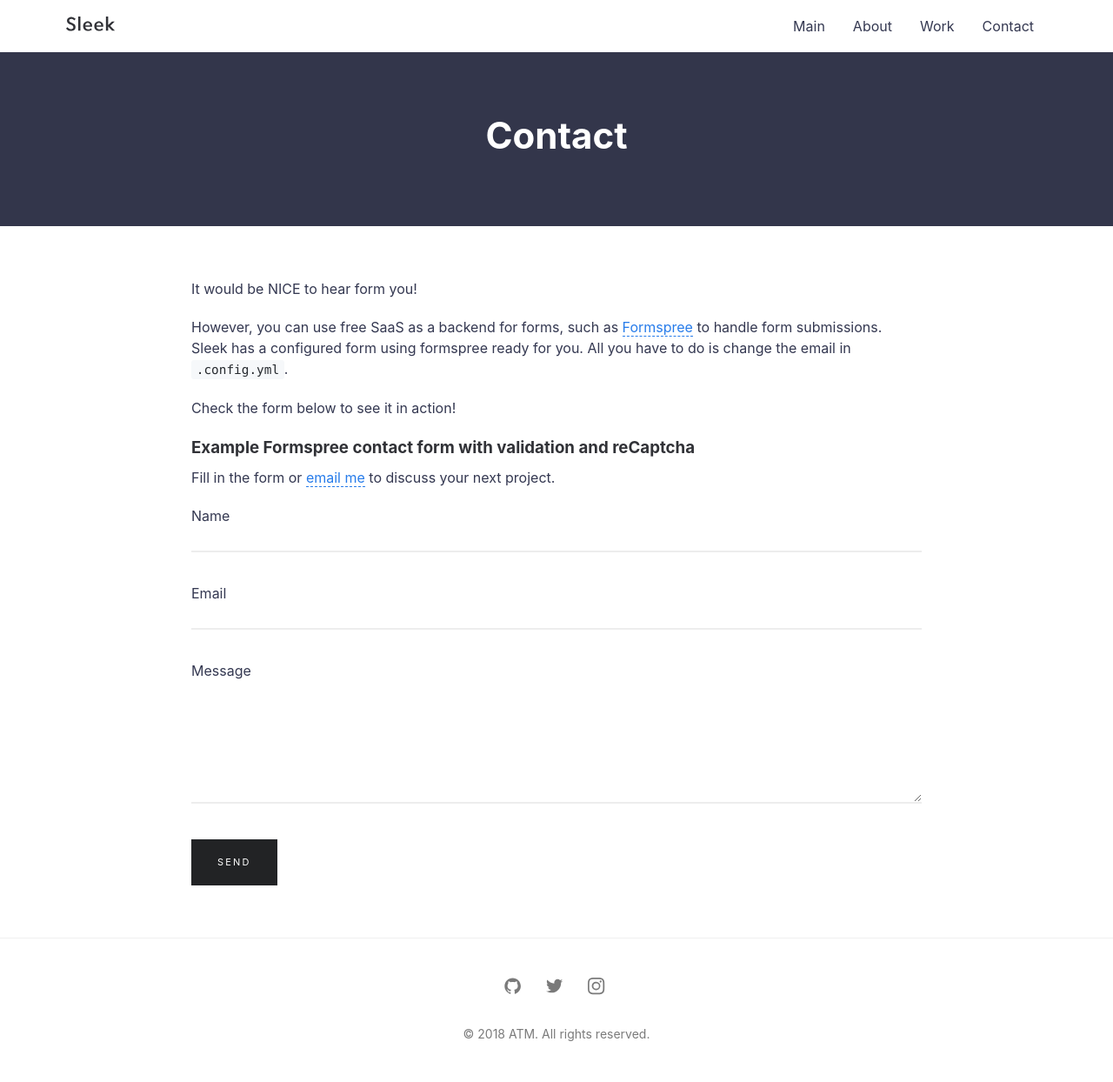
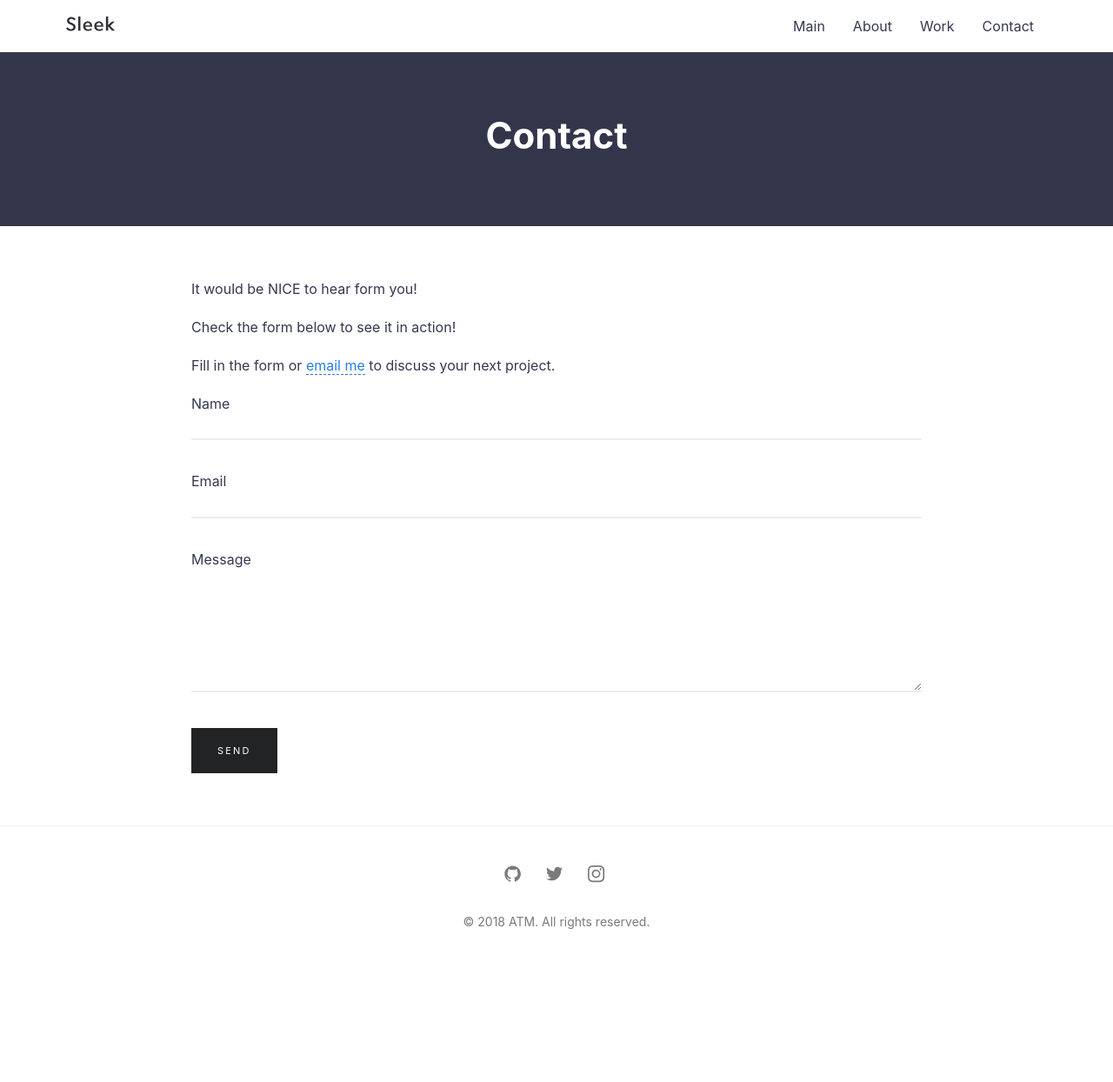
Before and after one commit to robincho1028/robincho1028.github.io, a Jekyll site: the page built from contact.md, in a window 1280 px wide. Shown: the whole page at 87% size. Built offline with Jekyll 4.4.1, drawn with Linux system fonts in a browser that asks for light colours; after the commit the page ends 1115 px from its top, so only the background shows below that.

Commit message:
Update contact.md

```diff
--- a/contact.md
+++ b/contact.md
@@ -6,11 +6,7 @@ permalink: /contact/
 
 It would be NICE to hear form you!
 
-However, you can use free SaaS as a backend for forms, such as [Formspree](https://formspree.io/) to handle form submissions. Sleek has a configured form using formspree ready for you. All you have to do is change the email in `.config.yml`.
-
 Check the form below to see it in action!
-
-### Example Formspree contact form with validation and reCaptcha
 
 Fill in the form or [email me](mailto:{{site.email}}) to discuss your next project.
 
```
